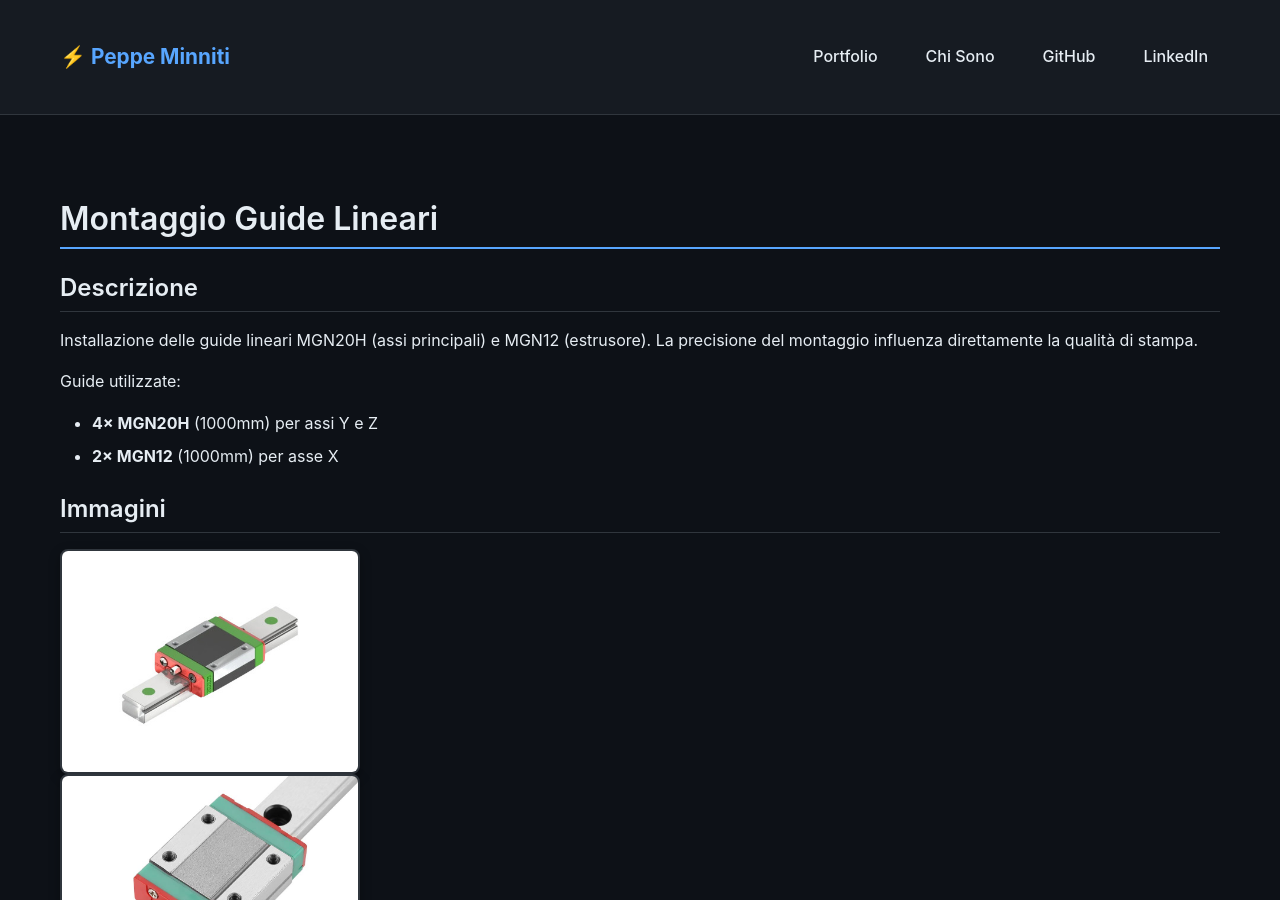
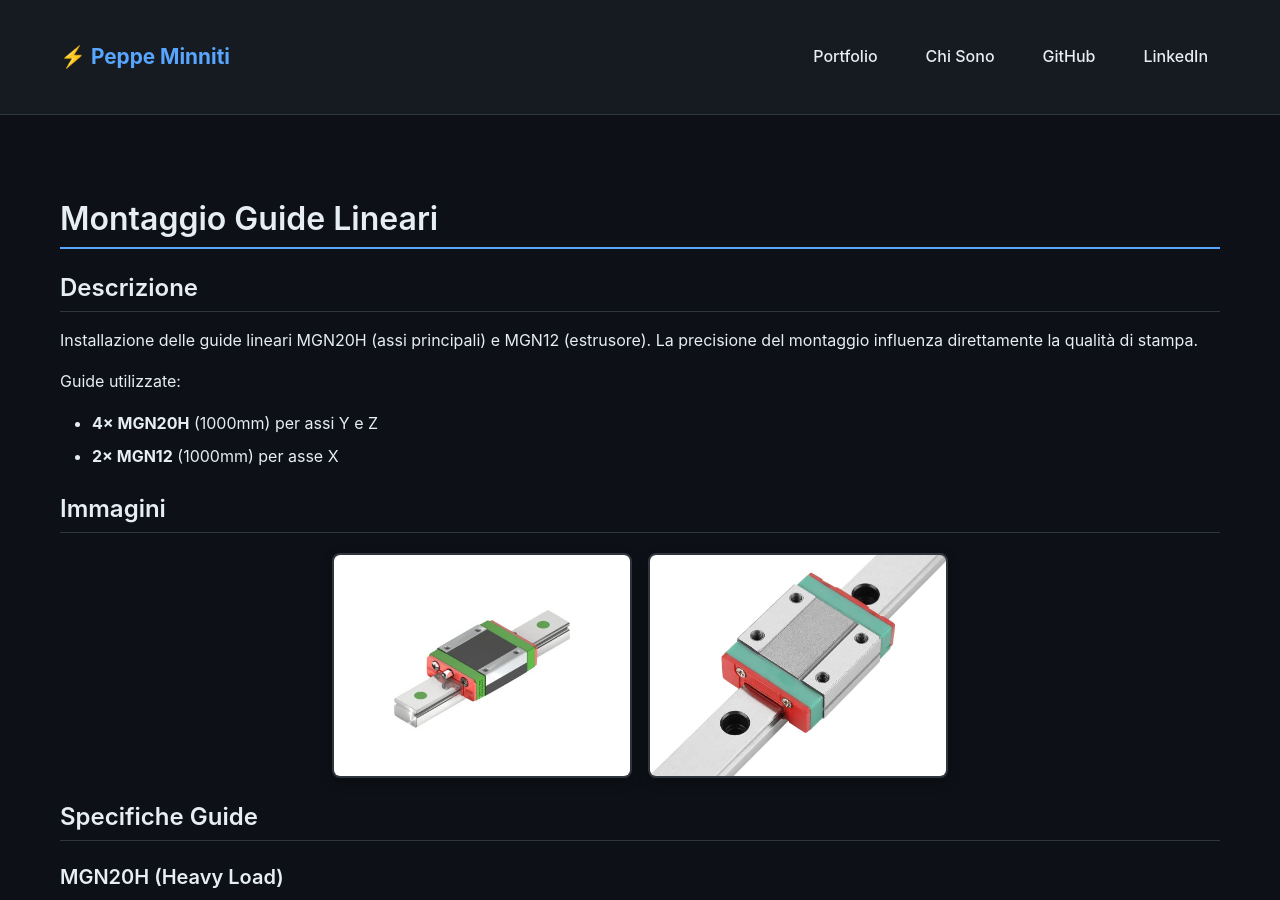
Before and after one commit to PeppeMinniti/Blog, a Jekyll site: the page built from stampante-3d/fasi-realizzazione/2-costruzione-meccanica/montaggio-guide-lineari.md, in a window 1280 px wide and 900 px high. Built offline with Jekyll 4.4.1, drawn with Linux system fonts in a browser that asks for light colours.

Commit message:
mi son rotto le palle di scrivere sto messaggio di commit ogni volta

```diff
--- a/stampante-3d/fasi-realizzazione/2-costruzione-meccanica/montaggio-guide-lineari.md
+++ b/stampante-3d/fasi-realizzazione/2-costruzione-meccanica/montaggio-guide-lineari.md
@@ -14,7 +14,7 @@ Guide utilizzate:
 
 ## Immagini
 
-<div class="gallery">
+<div class="thumbnail-gallery">
   <img src="../media/guida-mgn20h.jpg" alt="Guide MGN20H" class="project-thumbnail">
   <img src="../media/guida-mgn12h.jpg" alt="Guide MGN12H" class="project-thumbnail">
 </div>
```
